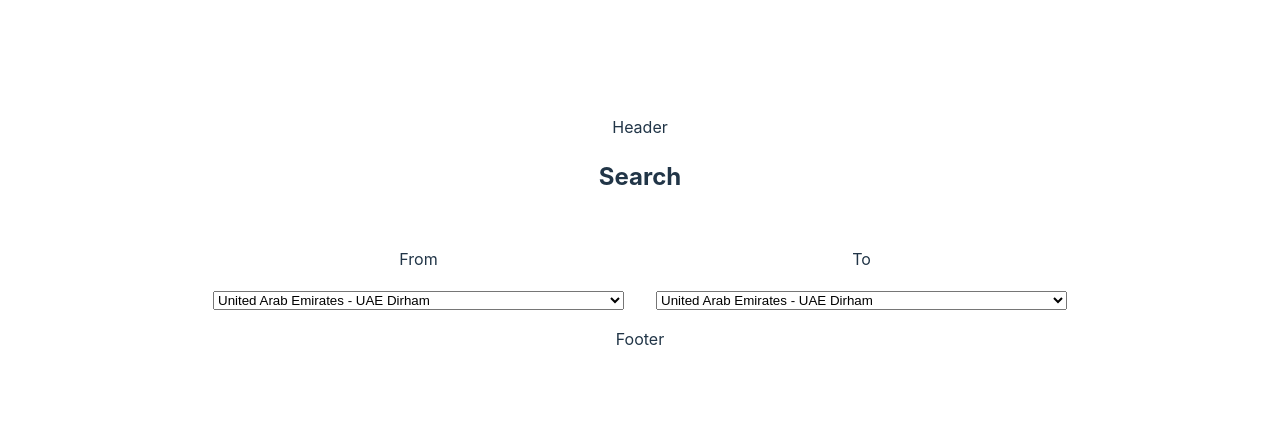
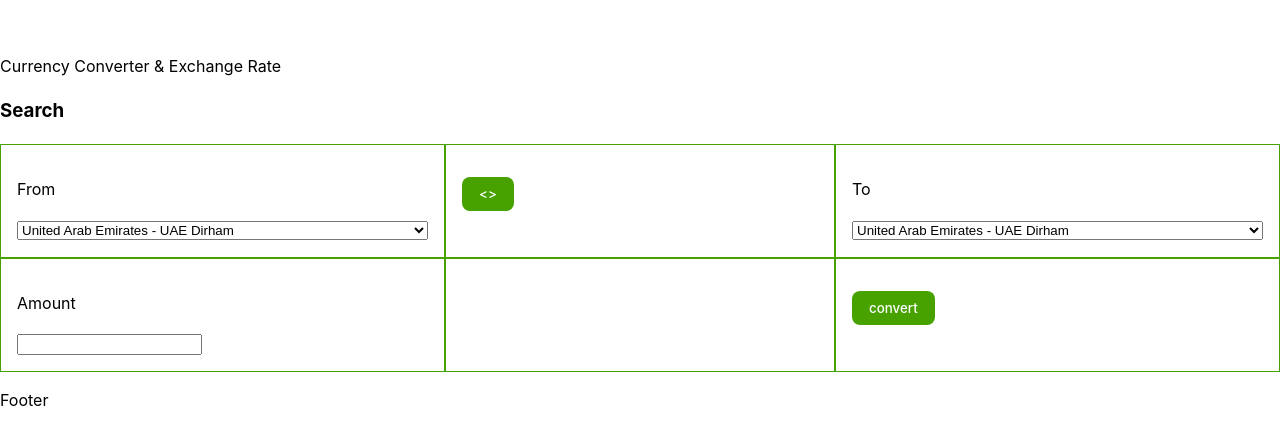
Before and after one commit to BeckieMorton/convert-it-currency, a React (Vite) app: page / in a window 1280 px wide. Shown: the part 167-612 px from the top of the page. Built offline with nearby package versions, Linux system fonts and the light colour scheme.

Commit message:
fetching the correct currency based on user is working need to add calculation as only doing it with 1

```diff
--- a/src/components/Header/Header.jsx
+++ b/src/components/Header/Header.jsx
@@ -1,5 +1,5 @@
 import React from "react";
 
 export const Header = () => {
-  return <div>Header</div>;
+  return <div>Currency Converter & Exchange Rate</div>;
 };
--- /dev/null
+++ b/src/components/Result/Result.jsx
@@ -0,0 +1,46 @@
+import { useState } from "react";
+import styles from "./Result.module.css";
+
+export const Result = ({ fromCurrency, toCurrency }) => {
+  const exchangeRateAPI = `https://v6.exchangerate-api.com/v6/e4e59e71cba709378bb2bfbc/latest/${fromCurrency}`;
+  const [exchangeInfo, setExchangeInfo] = useState();
+  const [conversionRate, setConversionRate] = useState(null);
+
+  const fetchExchange = async () => {
+    try {
+      const response = await fetch(exchangeRateAPI);
+      if (!response.ok) {
+        throw new Error("Network Response Error");
+      }
+      const json = await response.json();
+      setExchangeInfo(json);
+
+      const rate = json.conversion_rates[toCurrency];
+      if (rate !== undefined) {
+        setConversionRate(rate);
+      } else {
+        setConversionRate(null);
+      }
+    } catch (error) {
+      console.log("Error fetching", error);
+    }
+  };
+
+  console.log(`exchange info:`, exchangeInfo);
+
+  if (conversionRate !== null) {
+    console.log(`conversion rate:`, conversionRate);
+  } else {
+    console.log("toCurrency is not found in any of the objects ");
+  }
+
+  return (
+    <div className={styles.resultsContainer}>
+      <h3>Result</h3>
+      <p>
+        1 - {fromCurrency} = {conversionRate} - {toCurrency}
+      </p>
+      <button onClick={fetchExchange}>Get Exchange Rate</button>
+    </div>
+  );
+};
--- /dev/null
+++ b/src/components/Result/Result.module.css
@@ -0,0 +1,6 @@
+.resultsContainer {
+  align-items: center;
+  text-align: center;
+  padding: 2em;
+  border: 1px solid black;
+}
--- a/src/components/Search/Search.jsx
+++ b/src/components/Search/Search.jsx
@@ -2,47 +2,78 @@ import styles from "./Search.module.css";
 
 import currencylist from "../../data/currencylist.json";
 import { useState } from "react";
+import { Result } from "../Result/Result";
 
 export const Search = () => {
-  //need to use the currency api to get a list of currencies that are available and populate the dropdowns with this
+  const [fromCurrency, setFromCurrency] = useState();
+  const [toCurrency, setToCurrency] = useState();
+  const [displayResult, setDisplayResult] = useState(false);
 
+  //get data from json file into an array to use to map for the dropdown select
   const countryCurrencyData = currencylist.map((item) => ({
     country: item.Country,
     currency: item.CurrencyName,
+    currencyCode: item.CurrencyCode,
   }));
 
-  console.log(`countries:`, countryCurrencyData);
+  function handleConvert() {
+    console.log("handle convert button clicked");
+    setDisplayResult(true);
+  }
 
-  //Your API Key: e4e59e71cba709378bb2bfbc
-  //signed up with tnl
-  //Example Request: https://v6.exchangerate-api.com/v6/e4e59e71cba709378bb2bfbc/latest/USD
-  //list of available currencies is in json file in public folder
+  console.log(countryCurrencyData);
 
   return (
     <div>
-      <h2>Search</h2>
+      <h3>Search</h3>
       <div className={styles.searchContainer}>
         <div className={styles.searchBox}>
           <p>From</p>
-          <select id="dropdown" name="dropdown">
+          <select
+            value={fromCurrency}
+            onChange={(event) => setFromCurrency(event.target.value)}
+          >
             {countryCurrencyData.map((list, index) => (
-              <option value={list.country} key={index}>
+              <option value={list.currencyCode} key={index}>
                 {list.country} - {list.currency}
               </option>
             ))}
           </select>
         </div>
         <div className={styles.searchBox}>
+          <p> </p>
+          <button>&lt;&gt;</button>
+        </div>
+        <div className={styles.searchBox}>
           <p>To</p>
-          <select id="dropdown" name="dropdown">
+          <select
+            value={toCurrency}
+            onChange={(event) => setToCurrency(event.target.value)}
+          >
             {countryCurrencyData.map((list, index) => (
-              <option value={list.country} key={index}>
+              <option value={list.currencyCode} key={index}>
                 {list.country} - {list.currency}
               </option>
             ))}
           </select>
         </div>
+        <div className={styles.searchBox}>
+          <p>Amount</p>
+          <input />
+        </div>
+        <div className={styles.searchBox}>
+          <p> </p>
+        </div>
+        <div className={styles.searchBox}>
+          <p> </p>
+          <button onClick={handleConvert}>convert</button>
+        </div>
       </div>
+      {displayResult ? (
+        <Result toCurrency={toCurrency} fromCurrency={fromCurrency} />
+      ) : (
+        <p></p>
+      )}
     </div>
   );
 };
--- a/src/components/Search/Search.module.css
+++ b/src/components/Search/Search.module.css
@@ -1,8 +1,13 @@
 .searchContainer {
   display: grid;
-  grid-template-columns: repeat(2, 1fr);
+  grid-template-columns: repeat(3, 1fr);
 }
 
 .searchBox {
   padding: 1em;
+  border: 1px solid #47a200;
 }
+
+.searchBox p {
+  text-align: left;
+}
--- a/src/index.css
+++ b/src/index.css
@@ -2,11 +2,6 @@
   font-family: Inter, system-ui, Avenir, Helvetica, Arial, sans-serif;
   line-height: 1.5;
   font-weight: 400;
-
-  color-scheme: light dark;
-  color: rgba(255, 255, 255, 0.87);
-  background-color: #242424;
-
   font-synthesis: none;
   text-rendering: optimizeLegibility;
   -webkit-font-smoothing: antialiased;
@@ -20,7 +15,7 @@ a {
   text-decoration: inherit;
 }
 a:hover {
-  color: #535bf2;
+  color: #ea1e63;
 }
 
 body {
@@ -31,89 +26,18 @@ body {
   min-height: 100vh;
 }
 
-h1 {
-  font-size: 3.2em;
-  line-height: 1.1;
-}
-
 button {
   border-radius: 8px;
   border: 1px solid transparent;
   padding: 0.6em 1.2em;
-  font-size: 1em;
   font-weight: 500;
+  color: white;
   font-family: inherit;
-  background-color: #1a1a1a;
+  background-color: #47a200;
   cursor: pointer;
-  transition: border-color 0.25s;
+  transition: border-color 0.25s, transform 0.25s;
 }
 button:hover {
-  border-color: #646cff;
+  background-color: #ea1e63;
+  transform: scale(1.1);
 }
-button:focus,
-button:focus-visible {
-  outline: 4px auto -webkit-focus-ring-color;
-}
-
-@media (prefers-color-scheme: light) {
-  :root {
-    color: #213547;
-    background-color: #ffffff;
-  }
-  a:hover {
-    color: #747bff;
-  }
-  button {
-    background-color: #f9f9f9;
-  }
-}
-
-/* APP Component CSS */
-#root {
-  max-width: 1280px;
-  margin: 0 auto;
-  padding: 2rem;
-  text-align: center;
-}
-
-.logo {
-  height: 6em;
-  padding: 1.5em;
-  will-change: filter;
-  transition: filter 300ms;
-}
-.logo:hover {
-  filter: drop-shadow(0 0 2em #646cffaa);
-}
-.logo.react:hover {
-  filter: drop-shadow(0 0 2em #61dafbaa);
-}
-
-@keyframes logo-spin {
-  from {
-    transform: rotate(0deg);
-  }
-  to {
-    transform: rotate(360deg);
-  }
-}
-
-@media (prefers-reduced-motion: no-preference) {
-  a:nth-of-type(2) .logo {
-    animation: logo-spin infinite 20s linear;
-  }
-}
-
-.card {
-  padding: 2em;
-}
-
-.read-the-docs {
-  color: #888;
-}
-
-/* Bio Comp */
-.bioComp {
-  border: 1px solid red;
-  margin-bottom: 1em;
-}
```
